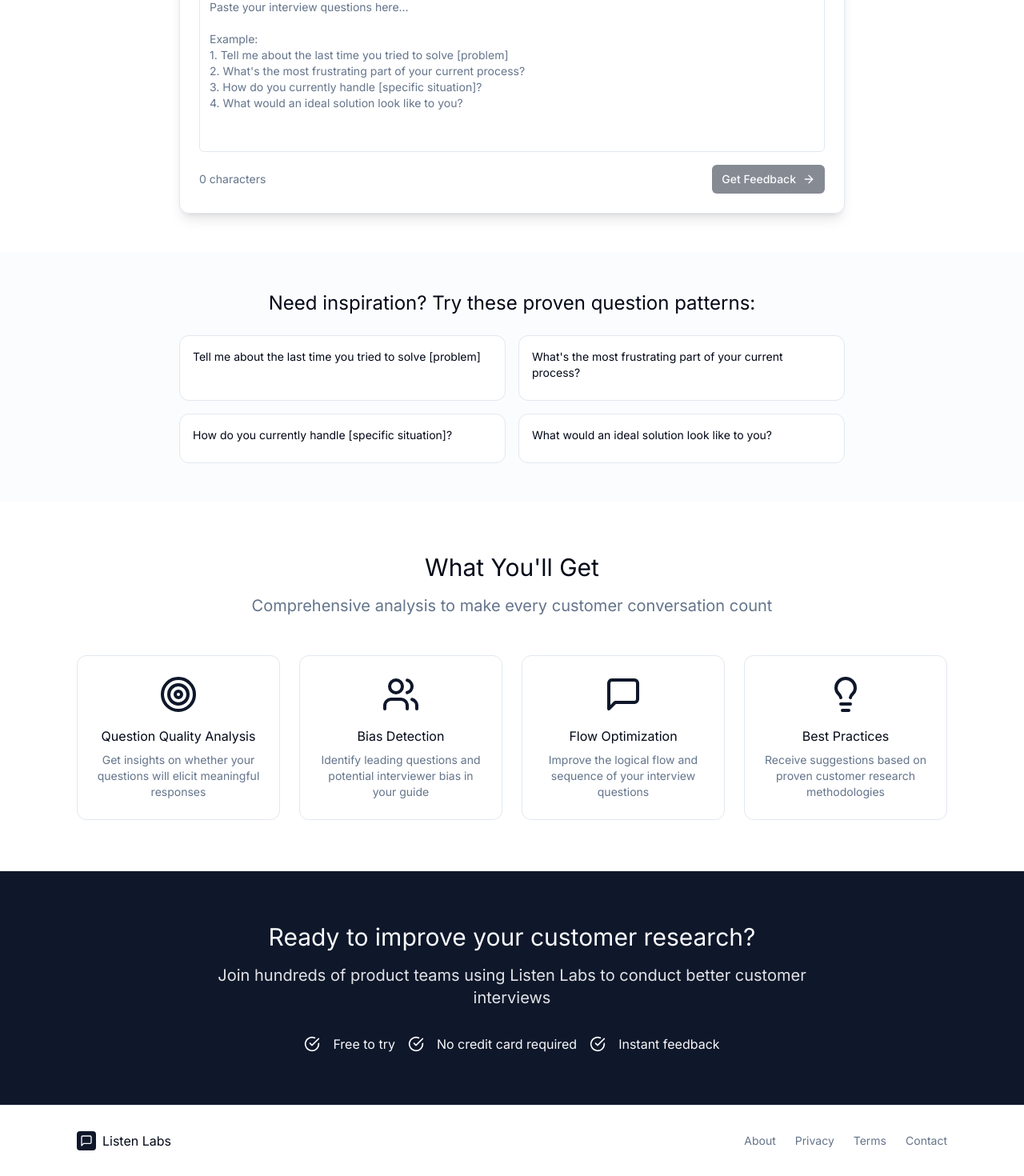
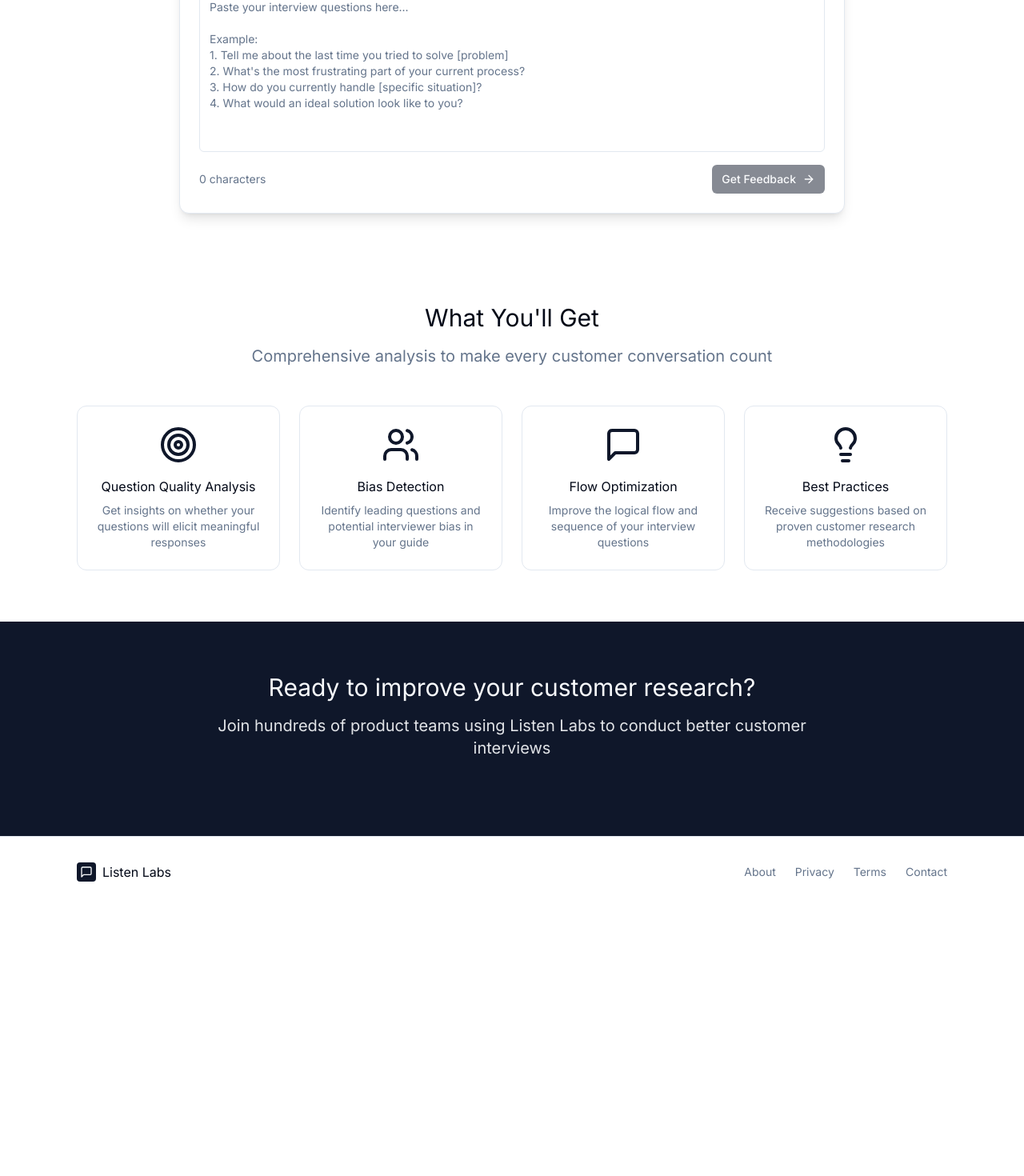
Before and after one commit to oelmgren/hack-ll-customer-qs-feedback, a Next.js app: page / in a window 1280 px wide. Shown: the part 646-2116 px from the top of the page at 80% size. After the commit the page ends 1780 px from the top, so only its background shows below. Built offline with nearby package versions, Linux system fonts and the light colour scheme.

Commit message:
Remove Beta and False Info

```diff
--- a/app/page.tsx
+++ b/app/page.tsx
@@ -143,7 +143,6 @@ export default function HomePage() {
               </div>
               <span className="text-xl font-semibold">Listen Labs</span>
             </div>
-            <Badge variant="secondary">Beta</Badge>
           </div>
         </div>
       </header>
@@ -342,23 +341,6 @@ Example:
         </div>
       </section>
 
-      {/* Sample Questions */}
-      <section className="py-12 bg-muted/30">
-        <div className="max-w-4xl mx-auto px-4 sm:px-6 lg:px-8">
-          <h2 className="text-2xl mb-6 text-center">Need inspiration? Try these proven question patterns:</h2>
-          <div className="grid grid-cols-1 md:grid-cols-2 gap-4">
-            {sampleQuestions.map((question, index) => (
-              <Card key={index} className="cursor-pointer hover:shadow-md transition-shadow"
-                    onClick={() => setDiscussionGuide(prev => prev + (prev ? '\n' : '') + `${index + 1}. ${question}`)}>
-                <CardContent className="p-4">
-                  <p className="text-sm">{question}</p>
-                </CardContent>
-              </Card>
-            ))}
-          </div>
-        </div>
-      </section>
-
       {/* Features */}
       <section className="py-16">
         <div className="max-w-6xl mx-auto px-4 sm:px-6 lg:px-8">
@@ -389,14 +371,6 @@ Example:
           <p className="text-xl mb-8 opacity-90">
             Join hundreds of product teams using Listen Labs to conduct better customer interviews
           </p>
-          <div className="flex items-center justify-center gap-4">
-            <CheckCircle className="w-5 h-5" />
-            <span>Free to try</span>
-            <CheckCircle className="w-5 h-5" />
-            <span>No credit card required</span>
-            <CheckCircle className="w-5 h-5" />
-            <span>Instant feedback</span>
-          </div>
         </div>
       </section>
 
```
